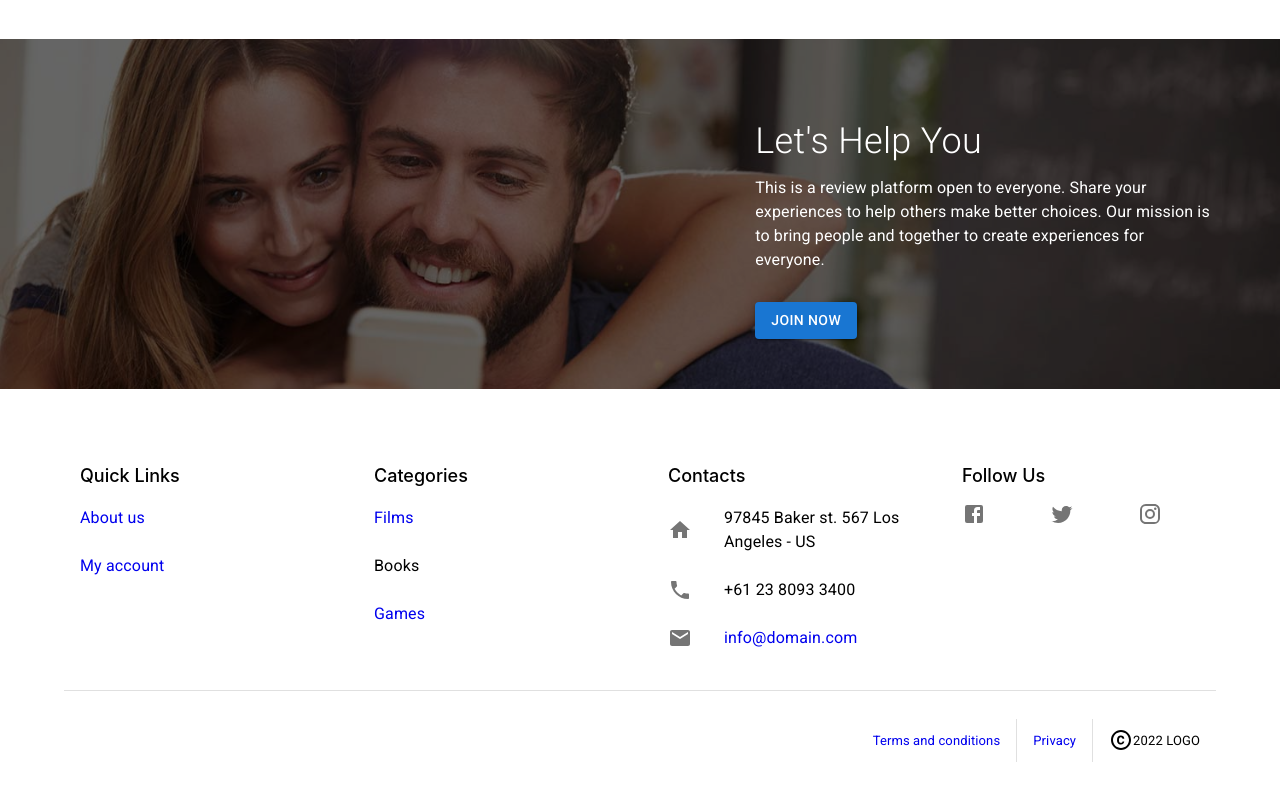
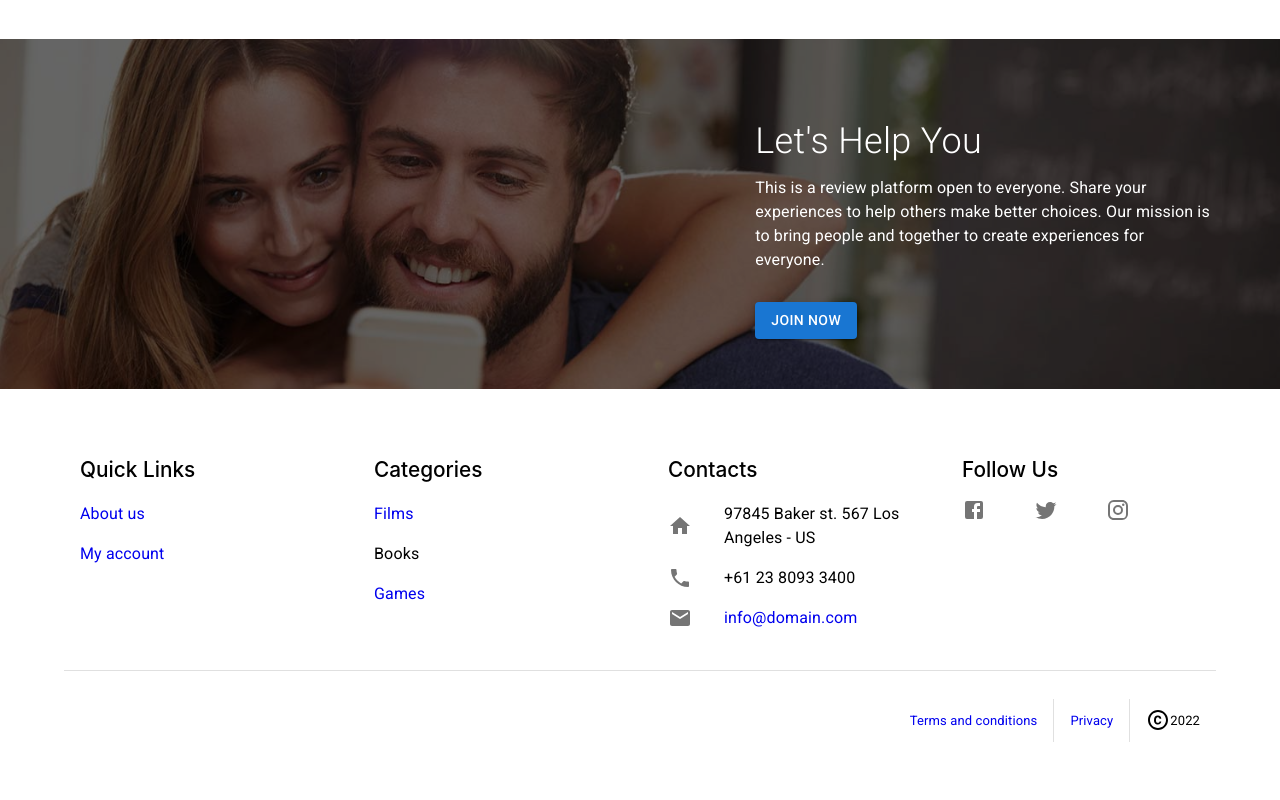
Before and after one commit to horoshopodumaj/recommendations, a React (Create React App) app in the folder client/: page / in a window 1280 px wide. Shown: the part 1581-2381 px from the top of the page. Built offline with nearby package versions, Linux system fonts and the light colour scheme.

Commit message:
fonts, indents for footer sections

```diff
--- a/client/src/components/footer/Footer.js
+++ b/client/src/components/footer/Footer.js
@@ -24,25 +24,26 @@ export default function Footer() {
         <footer className={style.footer}>
             <Container>
                 <Grid
+                    className={style.gridContainer}
                     container
                     sx={{ display: { xs: "none", sm: "flex" } }}
-                    columnSpacing={{ xs: 1, sm: 2, md: 3 }}>
-                    <Grid item xs={3}>
+                    columnSpacing={{ sm: 2, md: 3 }}>
+                    <Grid item md={3} sm={6}>
                         <List>
                             <ListItem
                                 sx={{
                                     fontSize: {
                                         xs: "1rem",
-                                        md: "1.125rem",
+                                        md: "1.3rem",
                                     },
                                     fontWeight: 500,
+                                    pb: "1rem",
                                 }}>
                                 <FormattedMessage id="quickLinks" />
                             </ListItem>
                             <Link to="/login">
                                 <ListItem>
-                                    <ListItemText
-                                        primary={<FormattedMessage id="aboutUs" />}></ListItemText>
+                                    <ListItemText primary={<FormattedMessage id="aboutUs" />} />
                                 </ListItem>
                             </Link>
                             <Link to="/profile">
@@ -55,15 +56,16 @@ export default function Footer() {
                             </Link>
                         </List>
                     </Grid>
-                    <Grid item xs={3}>
+                    <Grid item md={3} sm={6}>
                         <List>
                             <ListItem
                                 sx={{
                                     fontSize: {
                                         xs: "1rem",
-                                        md: "1.125rem",
+                                        md: "1.3rem",
                                     },
                                     fontWeight: 500,
+                                    pb: "1rem",
                                 }}>
                                 <FormattedMessage id="categories" />
                             </ListItem>
@@ -87,15 +89,16 @@ export default function Footer() {
                             </Link>
                         </List>
                     </Grid>
-                    <Grid item xs={3}>
+                    <Grid item md={3} sm={6}>
                         <List>
                             <ListItem
                                 sx={{
                                     fontSize: {
                                         xs: "1rem",
-                                        md: "1.125rem",
+                                        md: "1.3rem",
                                     },
                                     fontWeight: 500,
+                                    pb: "1rem",
                                 }}>
                                 <FormattedMessage id="contacts" />
                             </ListItem>
@@ -121,15 +124,16 @@ export default function Footer() {
                             </Link>
                         </List>
                     </Grid>
-                    <Grid item xs={3}>
+                    <Grid item md={3} sm={6}>
                         <List>
                             <ListItem
                                 sx={{
                                     fontSize: {
                                         xs: "1rem",
-                                        md: "1.125rem",
+                                        md: "1.3rem",
                                     },
                                     fontWeight: 500,
+                                    pb: "1rem",
                                 }}>
                                 <FormattedMessage id="followUs" />
                             </ListItem>
@@ -175,7 +179,7 @@ export default function Footer() {
                     <Divider orientation="vertical" flexItem />
                     <ListItem sx={{ width: "fit-content" }}>
                         <CopyrightIcon />
-                        <ListItemText primary={`2022 LOGO `} />
+                        <ListItemText primary={`2022`} />
                     </ListItem>
                 </List>
             </Container>
--- a/client/src/components/footer/Footer.module.scss
+++ b/client/src/components/footer/Footer.module.scss
@@ -4,13 +4,40 @@
 
 .footer {
     padding: 60px 0 30px;
+    @media screen and (max-width: 400px) {
+        padding: 40px 0 20px;
+    }
 }
 
 .footer_politics {
     display: flex;
     justify-content: flex-end;
     font-size: 0.8125rem;
+
+    @media screen and (max-width: 400px) {
+        flex-direction: column;
+        justify-content: center;
+
+        & li {
+            padding: 0.4rem 0.5rem;
+            margin: 0 auto;
+        }
+    }
 }
 .footer_politics span {
     font-size: 0.8125rem;
 }
+
+.gridContainer span {
+    @media screen and (max-width: 900px) {
+        font-size: 0.8rem;
+        line-height: 90%;
+    }
+}
+.gridContainer li {
+    padding-top: 0;
+    padding-right: 0;
+    @media screen and (max-width: 900px) {
+        padding: 0.4rem 0.5rem;
+    }
+}
```
